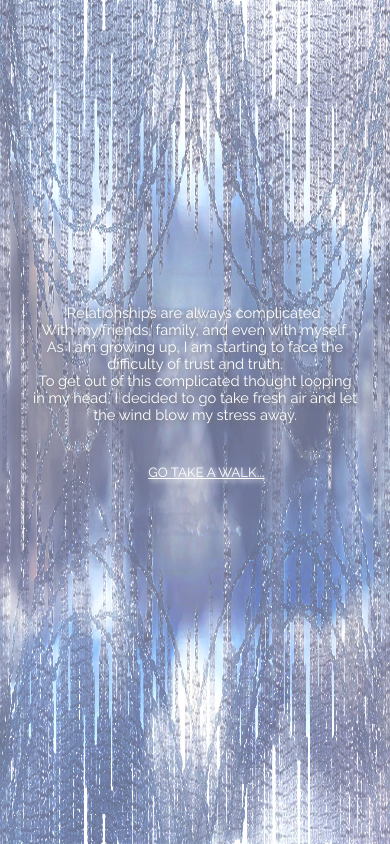
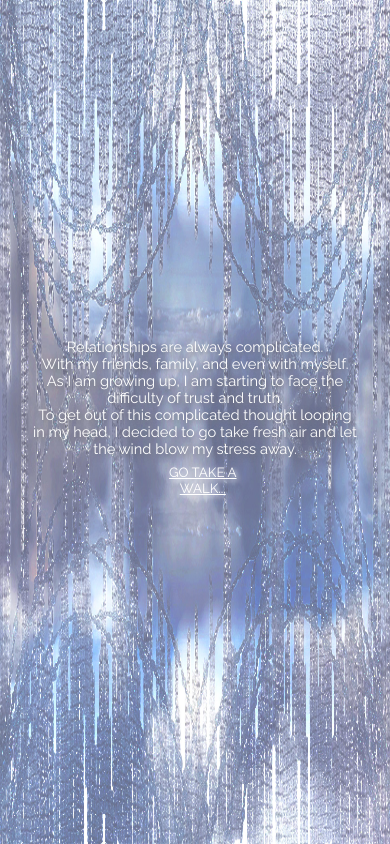
Before and after one commit to AoiSejima/storytelling, a plain HTML site: page index.html in a window 390 px wide. Drawn offline with Linux system fonts and the light colour scheme.

Commit message:
updated iphone media

```diff
--- a/style.css
+++ b/style.css
@@ -48,13 +48,13 @@ a {
 @media (max-width: 768px) {
     p {
         font-size: 11pt;
-        margin: 36vh 8vw auto 8vw;
+        margin: 40vh 8vw auto 8vw;
         text-shadow: 2px 2px 6px rgb(112, 112, 112);
     }
 
     a {
         font-size: 10pt;
-        margin: 55vh 26vw auto 38vw;
+        margin: 55vh 34vw auto 38vw;
         text-shadow: 2px 2px 5px white;
     }
 }
```
